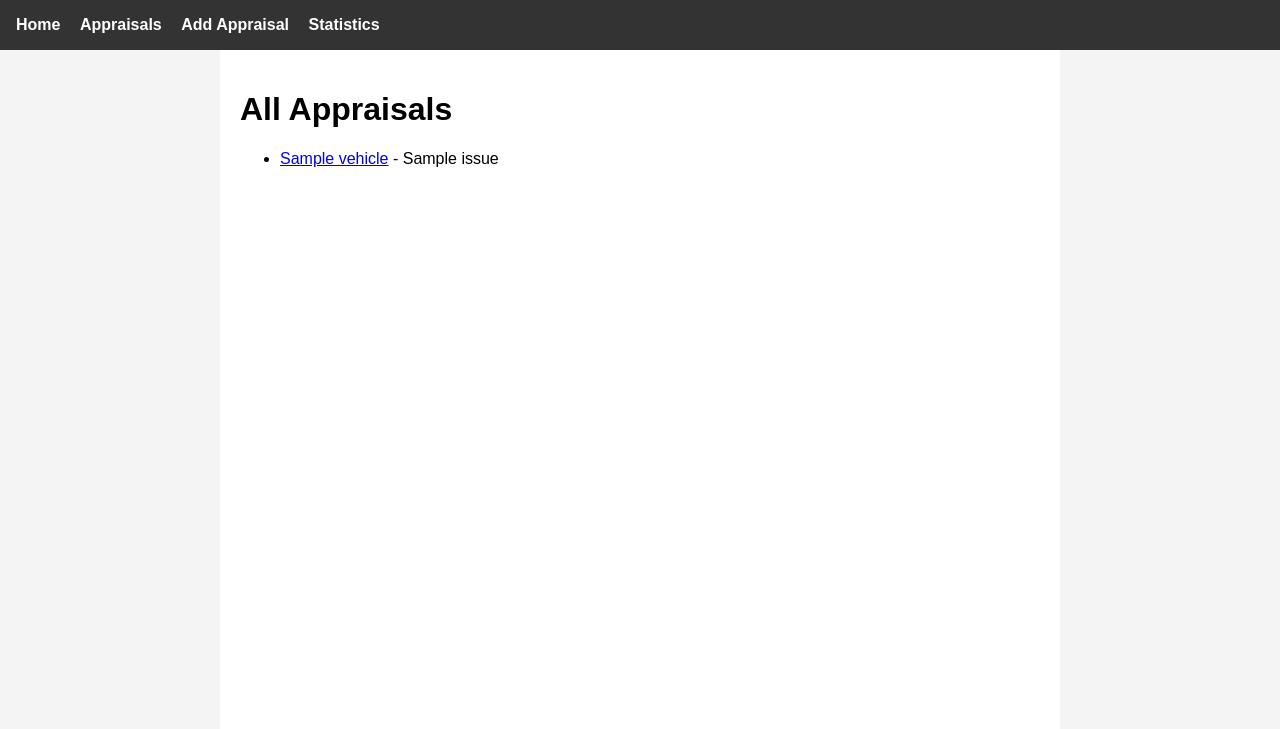
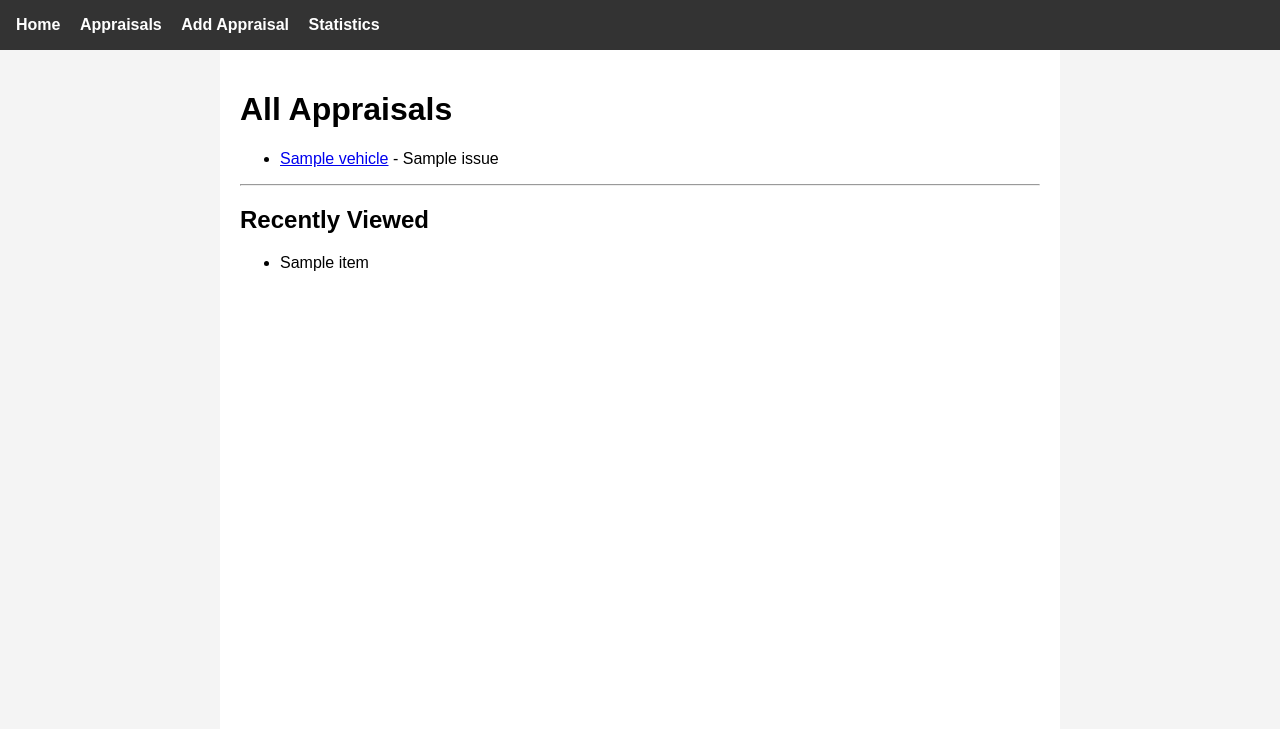
Before and after one commit to The-Wellness-odyssey/appraisal-tracker, a Django app: template appraising/templates/appraising/list.html in a window 1280 px wide. Shown: the top 729 px of the page. Run offline with Django 5.2, Linux system fonts and the light colour scheme; the template is opened without the code that fills it: most values are stand-ins (such as "Sample title", 1, 10 or a date in 2020).

Commit message:
Update list template to display session-persisted recently viewed files

```diff
--- a/appraising/templates/appraising/list.html
+++ b/appraising/templates/appraising/list.html
@@ -14,4 +14,14 @@
             <li>No appraisals currently logged.</li>
         {% endfor %}
     </ul>
+
+    {% if recently_viewed %}
+        <hr>
+        <h2>Recently Viewed</h2>
+        <ul>
+            {% for item in recently_viewed %}
+                <li>{{ item }}</li>
+            {% endfor %}
+        </ul>
+    {% endif %}
 {% endblock %}
```
